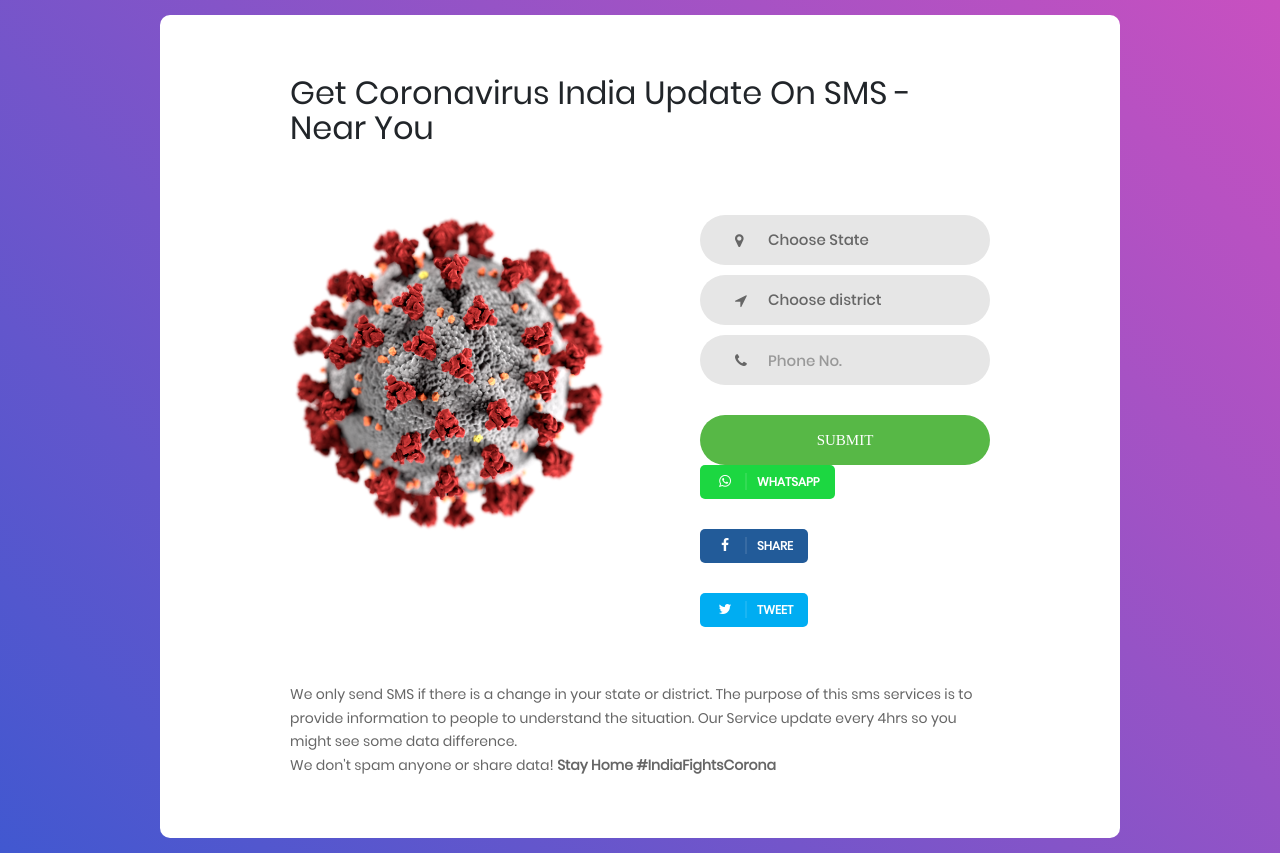
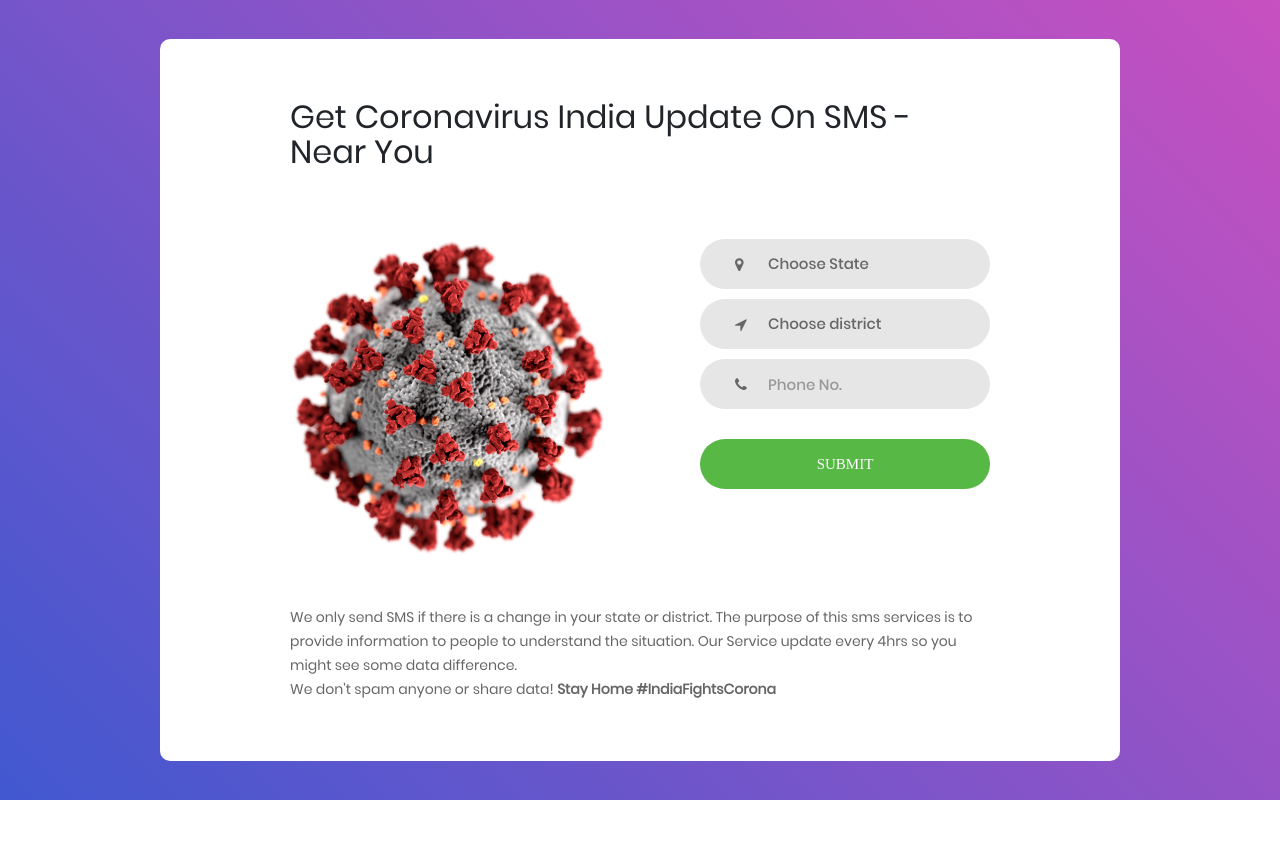
Before and after one commit to dg92/corona-fight, a plain HTML site: page index.html in a window 1280 px wide. After the commit the page ends 800 px from the top, so only its background shows below. Drawn offline with Linux system fonts and the light colour scheme; a web font is replaced by a local one.

Commit message:
share btn

```diff
--- a/index.html
+++ b/index.html
@@ -82,7 +82,7 @@
 								Share it with your loved one's and friends to help them.
 							<br/>
 							<br/>
-							<div class="post-share">
+							<div class="post-share" style="display: none;">
 								<a class="social-whatsapp" target="_blank" id="whatsapp" href="whatsapp://send?text=Coronavirus India Update On SMS - Near you - http://coronafight.online/"><i class="fa fa-whatsapp"></i><span>Whatsapp</span></a>
 								<br/>
 								<br/>
--- a/js/main.js
+++ b/js/main.js
@@ -26,6 +26,7 @@
           $('.container-login100-form-btn').css('display', 'none');
           $('.validate-input').css('display', 'none');
           $('.msg').css('display', 'block');
+          $('.post-share').css('display', 'block');
         });
     });
 
```
